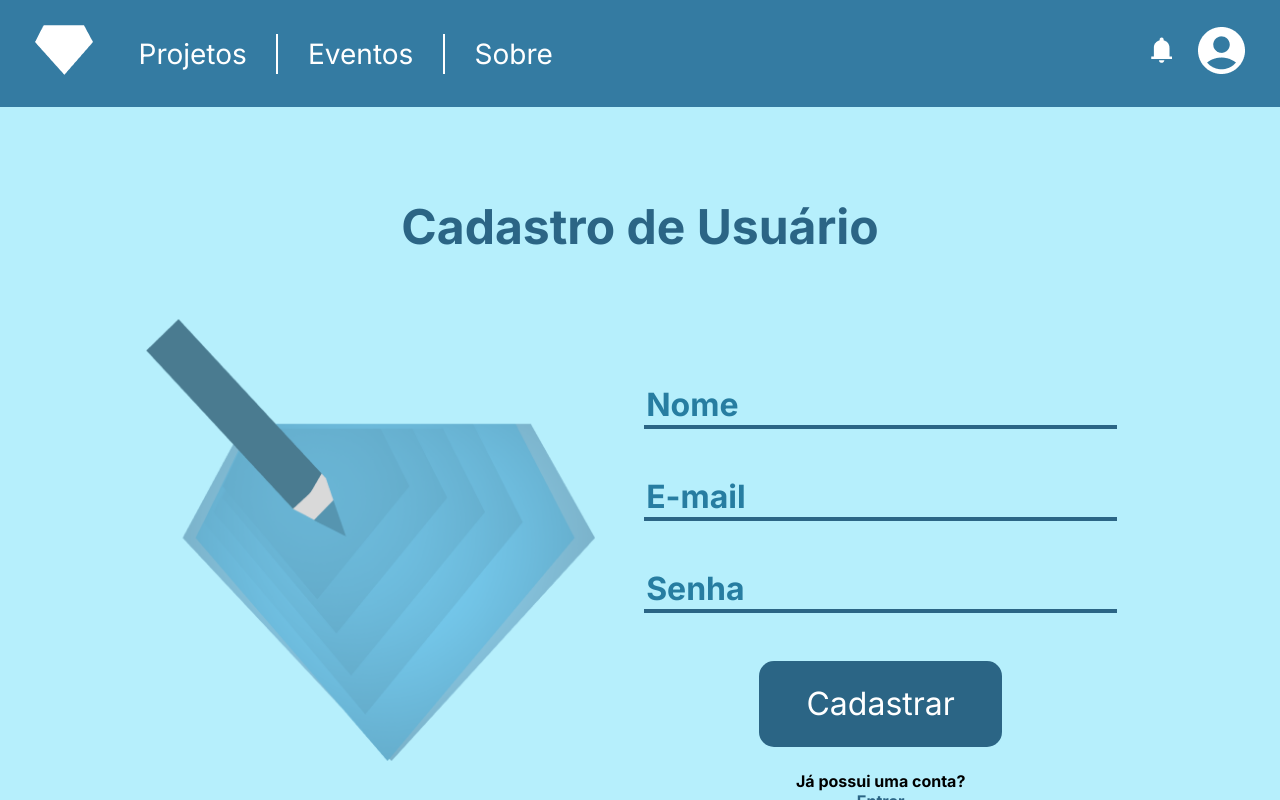
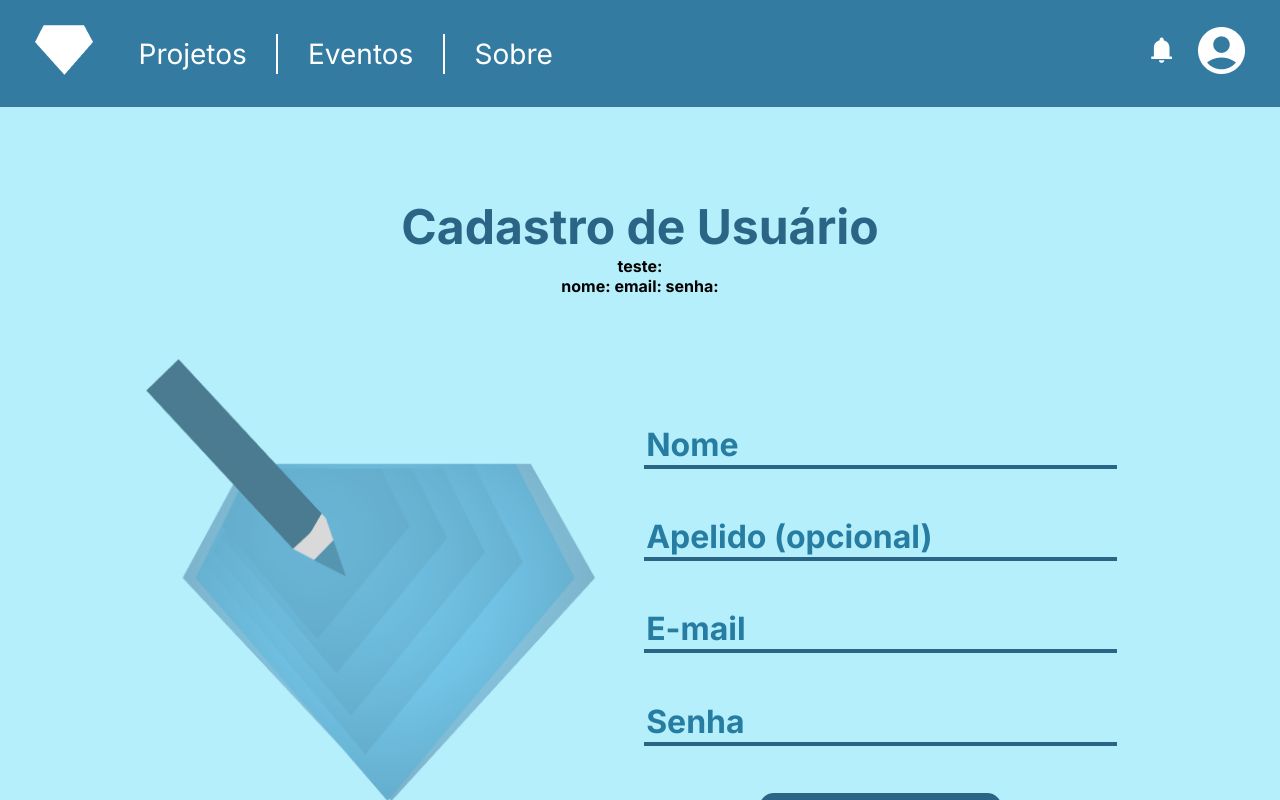
Before and after one commit to Noobolon/Adamas-FrontEnd, a Vue app: page /cadastrar/usuario in a window 1280 px wide. Shown: the top 800 px of the page. Built offline with nearby package versions, Linux system fonts and the light colour scheme.

Commit message:
testando axios (incompleto)

```diff
--- a/src/views/register/RegUser.vue
+++ b/src/views/register/RegUser.vue
@@ -1,19 +1,59 @@
 <script>
+import api from '@/api';
+import axios from 'axios';
+
 export default {
-    name: "RegUser"
+    name: "RegUser",
+
+    data() {
+        return{
+            name: this.name,
+            nickname: this.nickname,
+            email: this.email,
+            password: this.password,
+        }
+    },
+
+    methods: {
+        async regUser(){
+
+            axios.post('localhost:3000/create', {
+                name: this.name,
+                nickname: this.nickname,
+                email: this.email,
+                password: this.password
+            })
+            .then(function (response) {
+                console.log(response);
+            })
+            .catch(function (error) {
+                console.log(error);
+            });
+
+            //debug
+            console.log(this.name, this.email, this.password)
+        }
+    }
+
 }
 </script>
 
 <template>
     <main>
         <h1>Cadastro de Usuário</h1>
+
+        <!-- debug -->
+        <p>teste: <br>nome: {{ name }} email: {{ email }} senha: {{ password }}</p>
+
         <div>
             <img src="../../assets/images/PencilDiamond.png" alt="Diamante" >
-            <form action="">
-                <input type="text" placeholder="Nome" name="name" id="name">
-                <input type="email" placeholder="E-mail" name="email" id="email">
-                <input type="password" placeholder="Senha" name="senha" id="senha">
-                <input type="button" value="Cadastrar">
+            <form @submit.prevent="cadastrar">
+                <input v-model="name" placeholder="Nome" id="name">
+                <input v-model="nickname" placeholder="Apelido (opcional)" id="nickname">
+                <input v-model="email" placeholder="E-mail" id="email">
+                <input v-model="password" placeholder="Senha" id="password">
+
+                <input type="button" @click="regUser()" value="Cadastrar">
                 <p>Já possui uma conta?<br><RouterLink to="/login/usuario">Entrar</RouterLink></p>
             </form>
         </div>
```
Also changed, not shown: src/router/index.js (+0 -7 lines).
